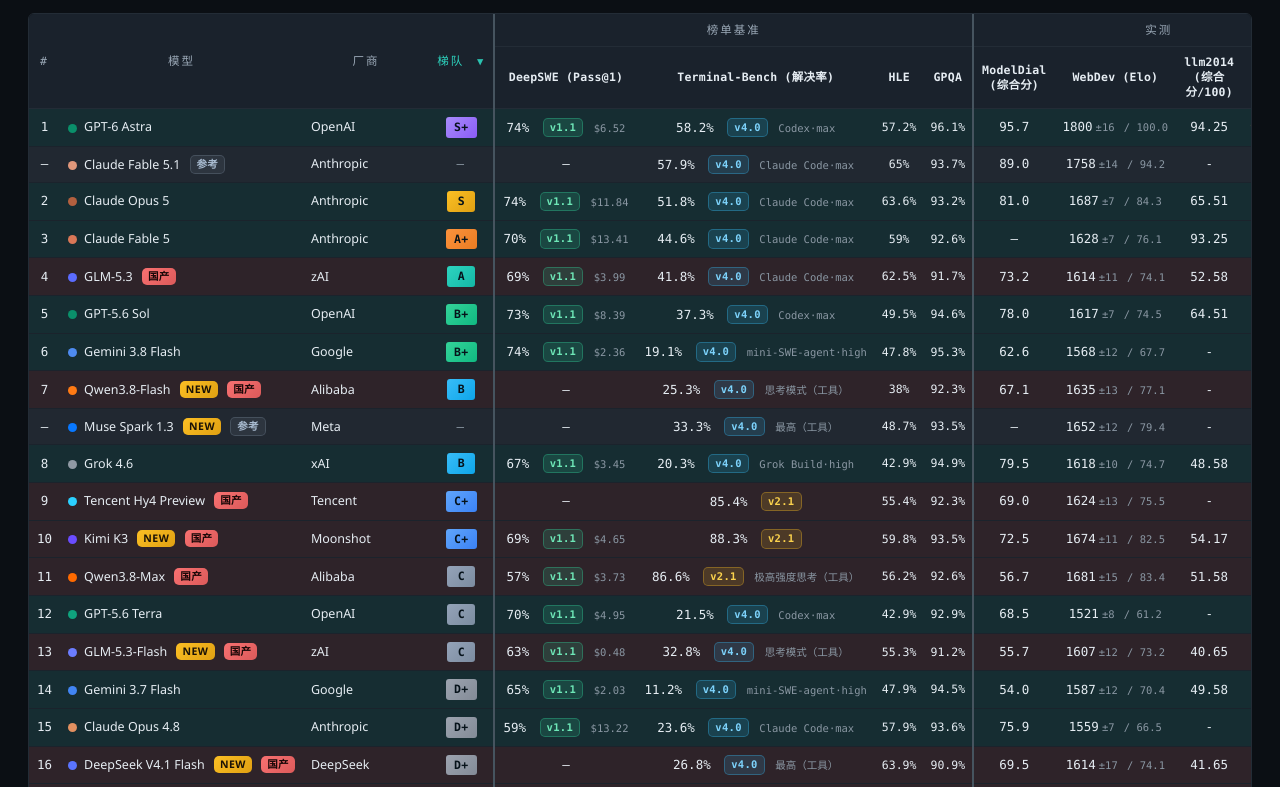
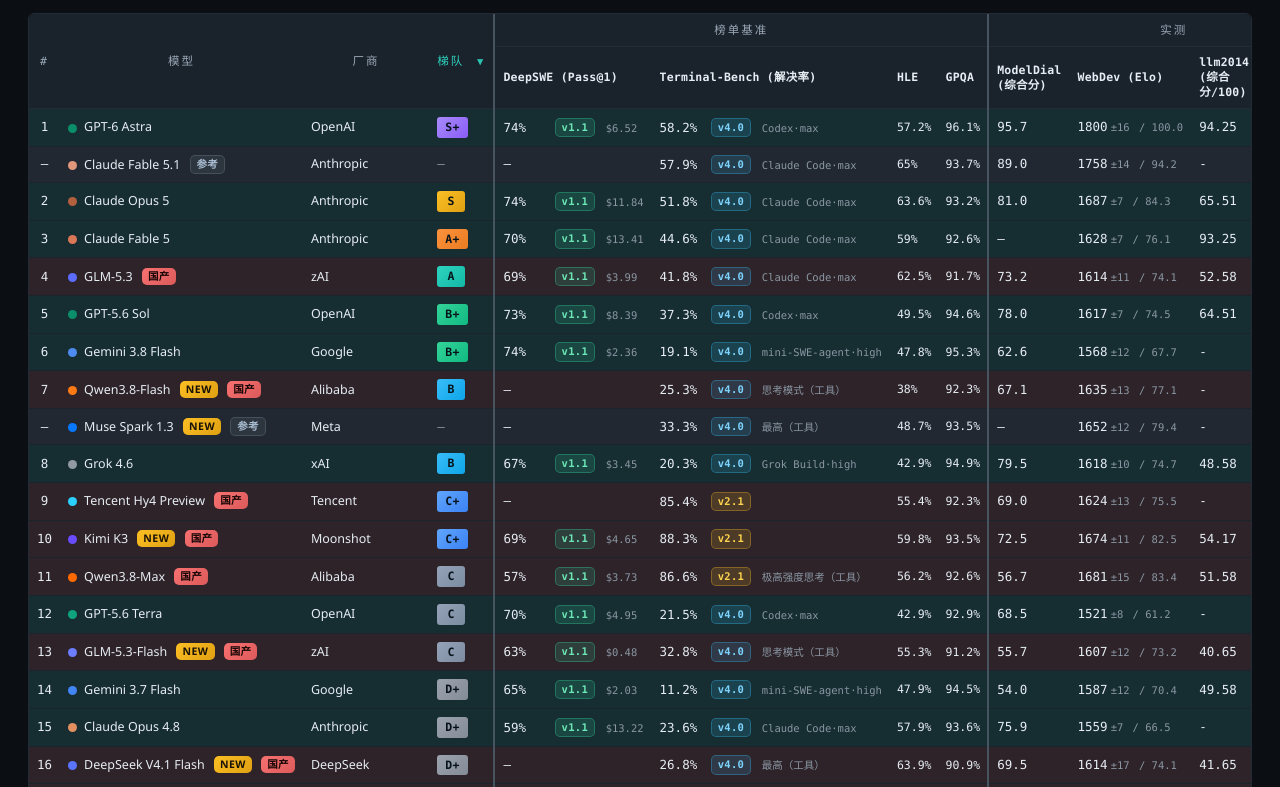
Before and after one commit to 781316853/llm-benchmark, a website: page index.html in a window 1280 px wide. Shown: the part 1555-2342 px from the top of the page. Drawn offline with nearby package versions, Linux system fonts and the light colour scheme.

Commit message:
feat(matrix): 总览矩阵数值列左对齐与版本徽标纵向对齐
- 数值列(含列名)左对齐,与列名同起点;序号列保持居中
- 数值加 5ch 固定轨道(ch 随字号/窄屏缩放),版本徽标跨行落在同一 x
- 版本徽标内数字改等宽,同一列 v1.0/v1.1、v4.0/v2.1 宽度一致,其后小字起点随之对齐

```diff
--- a/css/styles.css
+++ b/css/styles.css
@@ -294,6 +294,16 @@ a:hover { text-decoration: underline; }
    压低表格最小宽度,保持整表随容器自适应、避免横向滚动条(仅作用于总览矩阵) */
 #matrixTable th, #matrixTable td { padding-left: 8px; padding-right: 8px; padding-top: 8px; padding-bottom: 8px; }
 #matrixTable thead tr.col-row th { white-space: normal; line-height: 1.3; }
+/* 总览矩阵数值列左对齐:数值、版本徽标与其后小字自同一左起点排布,与该列列名同起点,
+   便于逐行纵向比对(列名本就左对齐,数值居中会让两者错开)
+   序号列(#)是行计数器,与其居中的列名配套,单独保持居中 */
+#matrixTable thead tr.col-row th.num, #matrixTable tbody td.num { text-align: left; }
+#matrixTable tbody td.num:first-child { text-align: center; }
+/* 数值占固定宽度轨道:数值位数不一(74% / 69.3%)会让其后内容逐行漂移,
+   给出统一轨道后版本徽标才能落在整列同一 x 上;ch 随字号与窄屏缩放,窄屏(11.5px)自动收窄 */
+#matrixTable tbody td.num .cell-val { display: inline-block; min-width: 5ch; }
+/* 版本徽标内数字等宽:同一列内 v1.0/v1.1、v4.0/v2.1 宽度一致,徽标后的小字起点随之对齐 */
+#matrixTable tbody td.num [class^="badge-"] { font-variant-numeric: tabular-nums; }
 /* 可排序表头:点击排序交互 */
 .data-table thead th[data-key] { cursor: pointer; user-select: none; transition: color var(--dur-fast); }
 .data-table thead th[data-key]:hover { color: var(--accent); }
--- a/js/app.js
+++ b/js/app.js
@@ -332,9 +332,11 @@
       };
       // DeepSWE 分数后标数据版本(v1.1/v1.0),便于区分历史与当前数据来源
       // 分数后追加单次任务成本($),仅当存在有效数字成本时显示
+      // 分数包一层 .cell-val 固定宽度轨道:分数位数不同(74% / 69.3%)时,版本徽标仍落在整列同一 x 上
       var dsCost = (r.deepswe && typeof r.deepswe.cost === "number" && r.deepswe.cost > 0)
         ? ' <span class="cell-cost">$' + r.deepswe.cost + '</span>' : "";
-      var ds = r.deepswe ? r.deepswe.pass1 + "%" + verBadge(r.deepswe.version) + dsCost : "—";
+      var ds = r.deepswe
+        ? '<span class="cell-val">' + r.deepswe.pass1 + '%</span>' + verBadge(r.deepswe.version) + dsCost : "—";
       var lm = (r.llm && r.llm.norm != null) ? r.llm.norm.toFixed(2) : "-";
       // Code Arena · WebDev 单值显示:原始 Elo + 可选 ±ci,后附折算综合分(norm 0-100)
       var wd = r.webdev ? r.webdev.score : null;
@@ -348,7 +350,7 @@
       if (r.tbench && r.tbench.effort) tbMeta.push(r.tbench.effort);
       var tbTitle = tbMeta.length ? ' title="' + esc(tbMeta.join(" · ")) + '"' : "";
       var tbHtml = r.tbench
-        ? '<span' + tbTitle + '>' + r.tbench.score + '%</span>' + tbVerBadge(r.tbench.version) +
+        ? '<span class="cell-val"' + tbTitle + '>' + r.tbench.score + '%</span>' + tbVerBadge(r.tbench.version) +
           ((r.tbench.agent || r.tbench.effort) ? ' <span class="cell-cost">' + esc([r.tbench.agent, r.tbench.effort].filter(Boolean).join("·")) + '</span>' : "")
         : "—";
       // ModelDial 单元格:综合分(0-100);悬浮显示三分项/推理强度/耗时/费用
```
